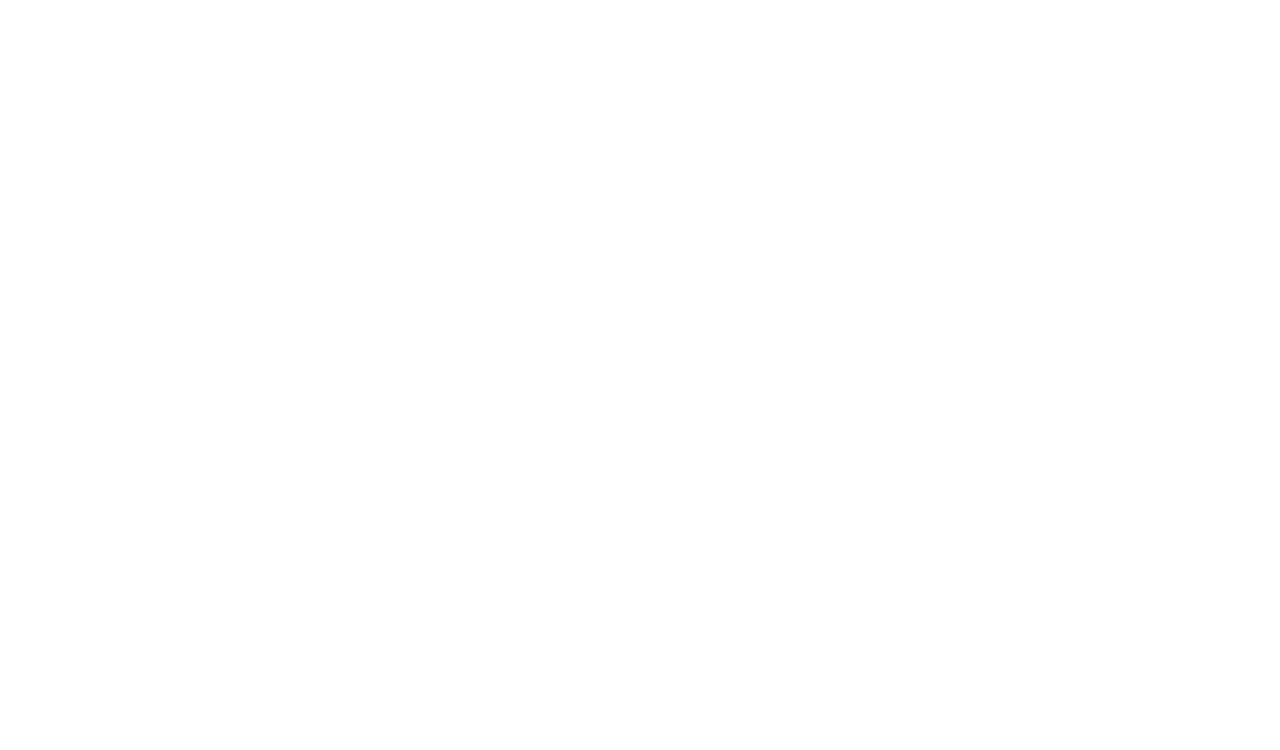
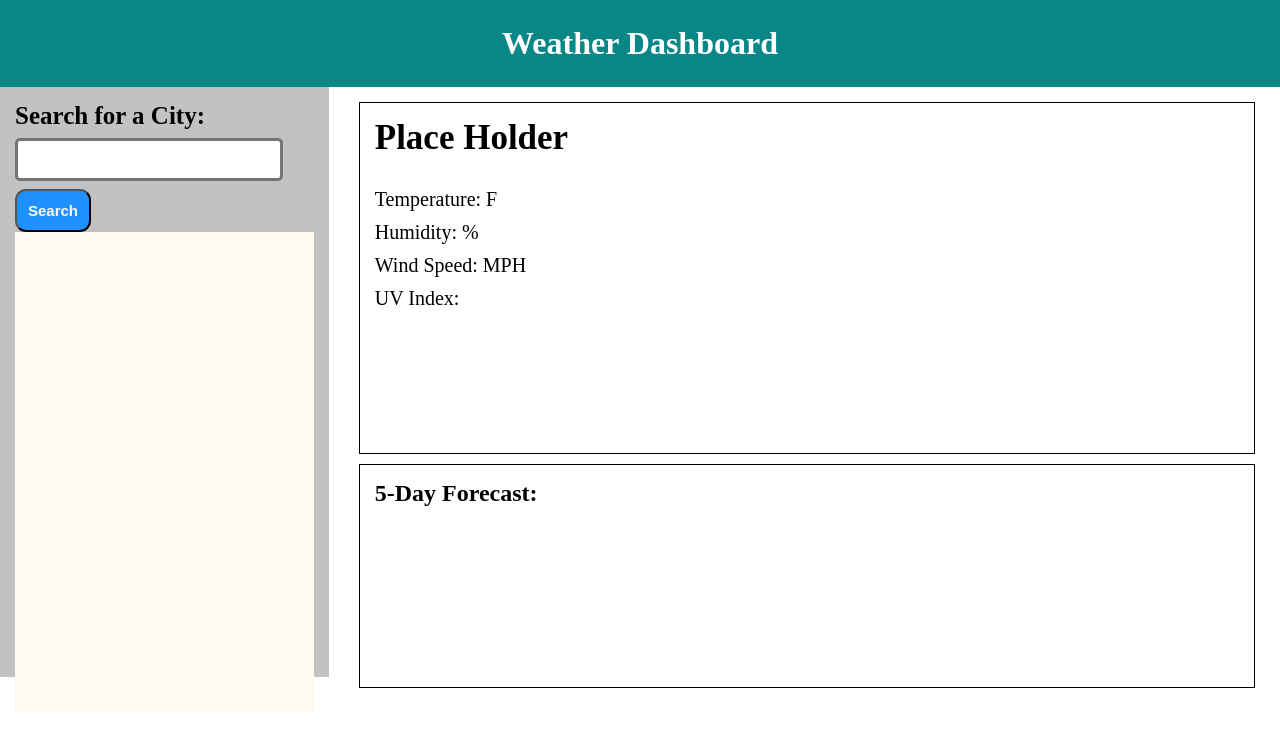
Before and after one commit to MoisesCard/weather-dashboard, a plain HTML site: page index.html in a window 1280 px wide. Drawn offline with Linux system fonts and the light colour scheme.

Commit message:
added to index and css

```diff
--- a/assets/styles.css
+++ b/assets/styles.css
@@ -0,0 +1,78 @@
+* {
+    margin: 0;
+}
+
+header {
+    background-color: rgb(9, 135, 135);
+    color: white;
+    padding: 25px;
+    text-align: center;
+}
+
+main {
+    display: flex;
+}
+.search-form h3 {
+    font-size: 25px;
+}
+input[type=text] {
+    padding: 8px 15px;
+    margin: 8px 0;
+    box-sizing: border-box;
+    border: 3px solid rgb(117, 117, 117);
+    -webkit-transition: 0.9s;
+    transition: 0.9s;
+    outline: none;
+    border-radius: 5px;
+    font-size: large;
+}
+
+input[type=text]:focus {
+    border: 3px solid #555;
+}
+.search-form button {
+    padding: 11px;
+    background-color: dodgerblue;
+    outline: none;
+    border-radius: 11px;
+    color: floralwhite;
+    font-weight: 600;
+    font-size: 15px;
+}
+.history {
+    background-color: floralwhite;
+    height: 60vh;
+}
+.left-content {
+    flex: 25%;
+    background-color: rgb(194, 194, 194);
+    padding: 15px;
+    height: 70vh;
+}
+.right-content {
+    flex: 75%;
+    margin-left: 15px;
+    margin-right: 10px;
+    padding: 15px;
+}
+
+.current-day-content {
+    height: 40vh;
+    margin-bottom: 10px;
+    border: 1px solid black;
+    padding: 15px;
+}
+.current-day-content h3 {
+    font-size: 35px;
+    margin-bottom: 30px;
+}
+.current-day-content p {
+    font-size: 20px;
+    margin-top: 10px;
+}
+
+.five-day-content {
+    height: 24vh;
+    border: 1px solid black;
+    padding: 15px;
+}
--- a/index.html
+++ b/index.html
@@ -4,9 +4,38 @@
     <meta charset="UTF-8">
     <meta http-equiv="X-UA-Compatible" content="IE=edge">
     <meta name="viewport" content="width=device-width, initial-scale=1.0">
+    <link rel="stylesheet" href="./assets/styles.css">
     <title>Document</title>
 </head>
 <body>
+    <header>
+        <h1>Weather Dashboard</h1>
+    </header>
+    <main>
+        <div class="left-content">
+            <form class="search-form">
+                <h3>Search for a City:</h3>
+                <input type="text" id="city" />
+                <button type="submit" class="search-btn">Search</button>
+            </form>
+            <div class="history">
 
+            </div>
+        </div>
+        <div class="right-content">
+            <div class="current-day-content">
+                <h3 id="current-city">Place Holder</h3>
+                <p id="temp">Temperature: <span></span> F</p>
+                <p id="humidity">Humidity: <span></span>%</p>
+                <p id="wind">Wind Speed: <span></span> MPH</p>
+                <p id="uv">UV Index: <span></span></p>
+            </div>
+            <div class="five-day-content">
+                <h2>5-Day Forecast:</h2>
+            </div>
+        </div>
+    </main>
+
+    <script src="./assets/script.js"></script>
 </body>
 </html>
```
